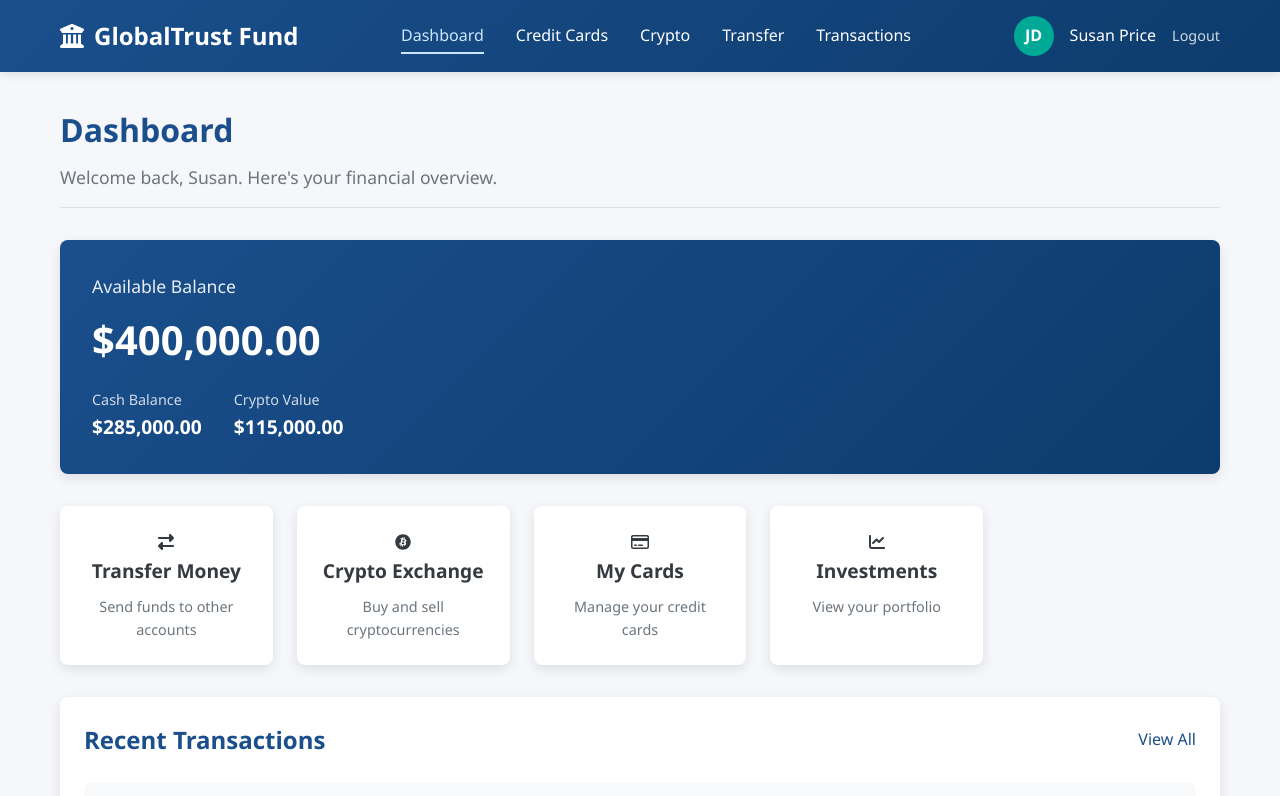
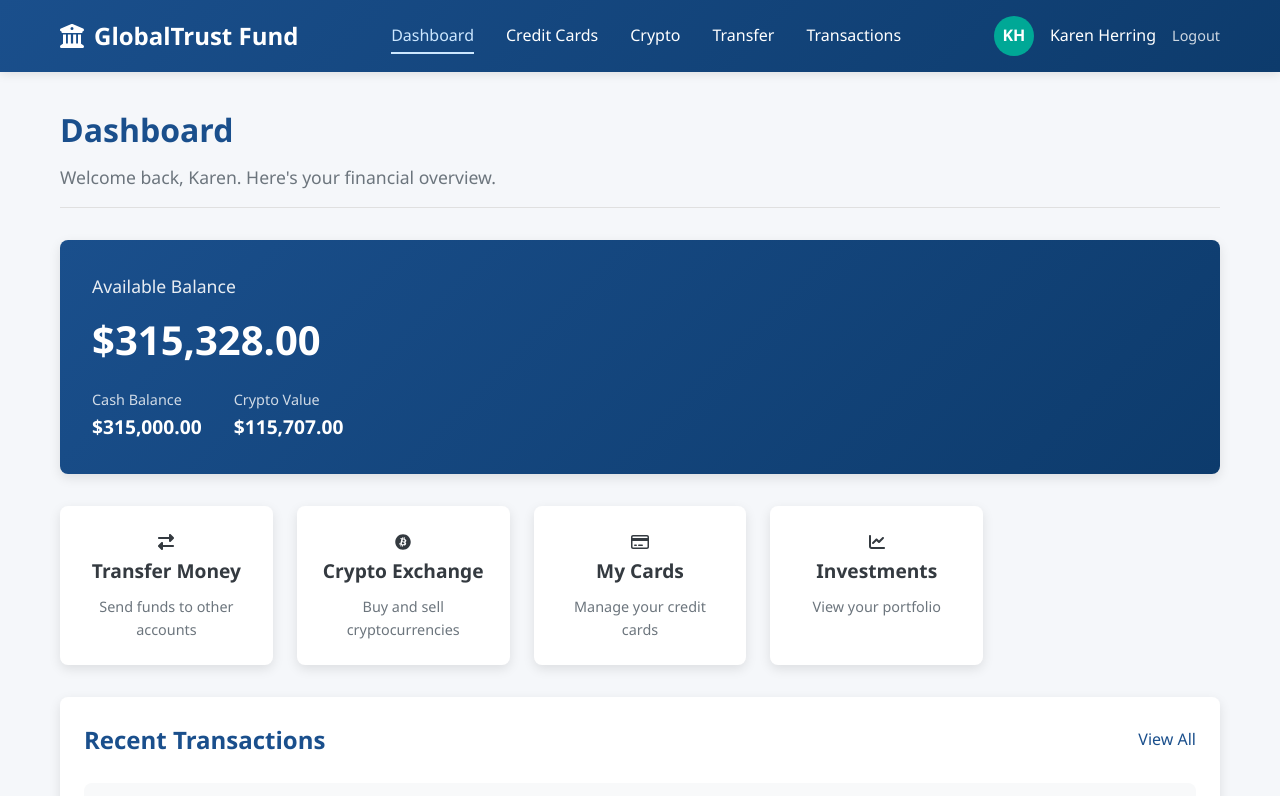
Before and after one commit to phonix756/PAYMENT-FOR-KAREN_HERRING, a plain HTML site: page dashboard.html in a window 1280 px wide. Shown: the top 796 px of the page. Drawn offline with Linux system fonts and the light colour scheme.

Commit message:
Update dashboard.html

```diff
--- a/dashboard.html
+++ b/dashboard.html
@@ -24,8 +24,8 @@
                     </ul>
                 </nav>
                 <div class="user-info">
-                    <div class="user-avatar">JD</div>
-                    <span>Susan Price</span>
+                    <div class="user-avatar">KH</div>
+                    <span>Karen Herring</span>
                     <a href="index.html" class="logout-btn">Logout</a>
                 </div>
             </div>
@@ -36,20 +36,20 @@
         <div class="container">
             <div class="page-header">
                 <h1>Dashboard</h1>
-                <p>Welcome back, Susan. Here's your financial overview.</p>
+                <p>Welcome back, Karen. Here's your financial overview.</p>
             </div>
 
             <div class="balance-card">
                 <div class="balance-label">Available Balance</div>
-                <div class="balance-amount">$400,000.00</div>
+                <div class="balance-amount">$315,328.00</div>
                 <div class="balance-details">
                     <div class="balance-item">
                         <span class="label">Cash Balance</span>
-                        <span class="value">$285,000.00</span>
+                        <span class="value">$315,000.00</span>
                     </div>
                     <div class="balance-item">
                         <span class="label">Crypto Value</span>
-                        <span class="value">$115,000.00</span>
+                        <span class="value">$115,707.00</span>
                     </div>
                 </div>
             </div>
```
